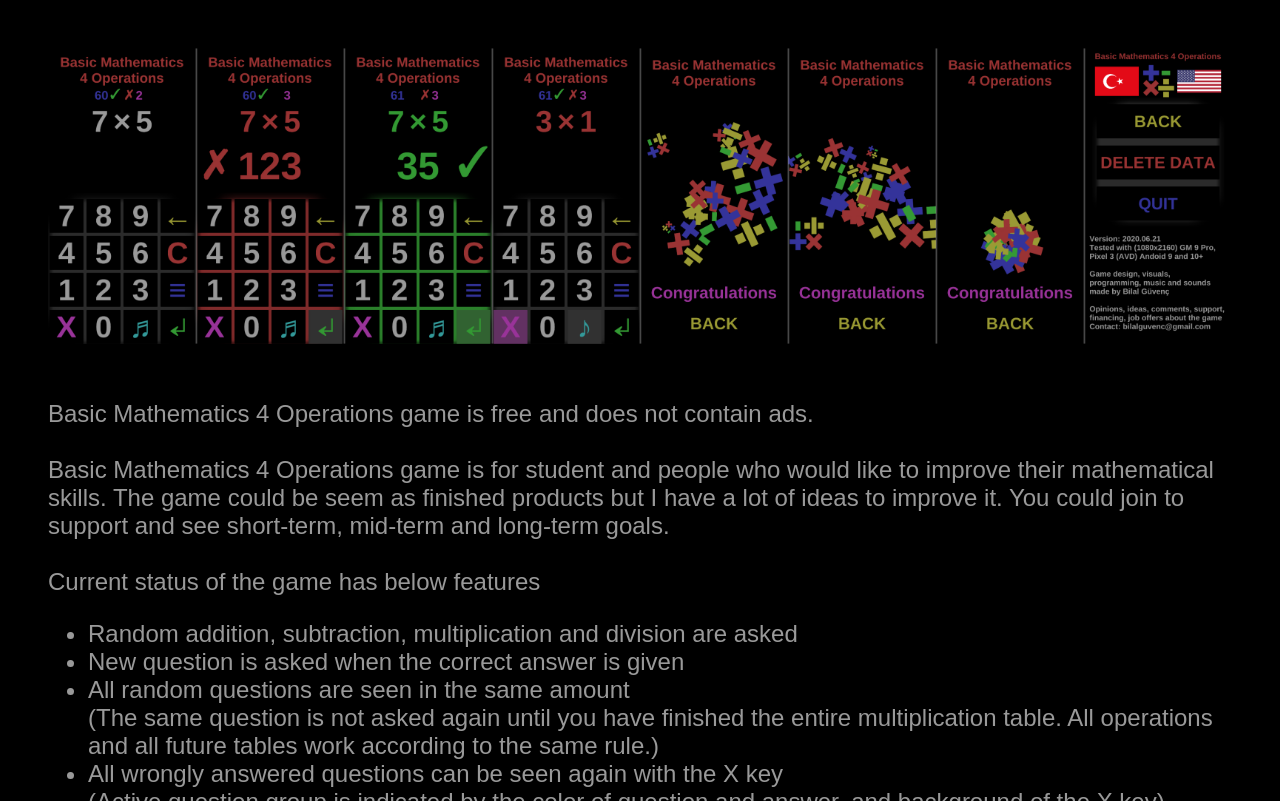
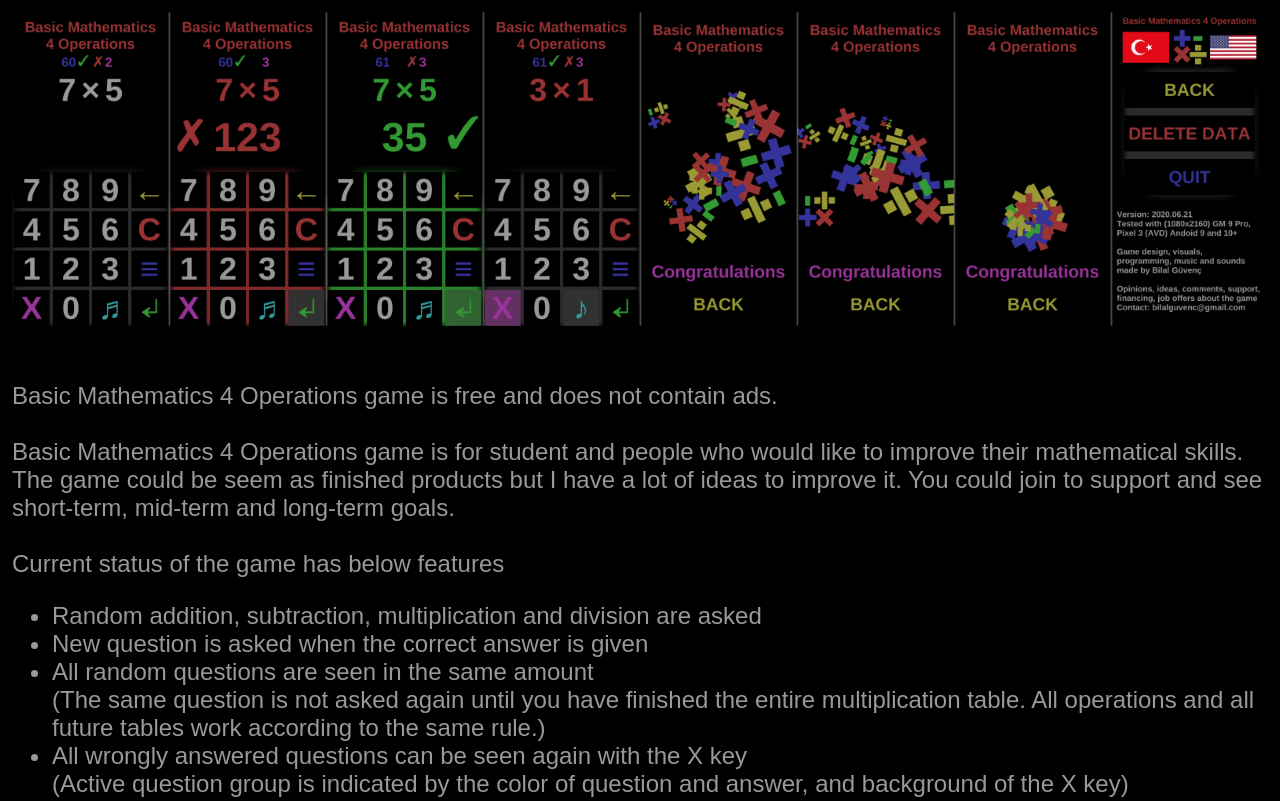
Before and after one commit to bilal-guvenc/bilal-guvenc.github.io, a plain HTML site: page index.html in a window 1280 px wide. Shown: the top 801 px of the page. Drawn offline with Linux system fonts and the light colour scheme.

Commit message:
Updated margin

```diff
--- a/style.css
+++ b/style.css
@@ -1,7 +1,7 @@
 
 body {
   font-family: arial, sans-serif;
-  margin: 2em;
+  margin: 12px;
   font-size: 24px;
 }
 
```
